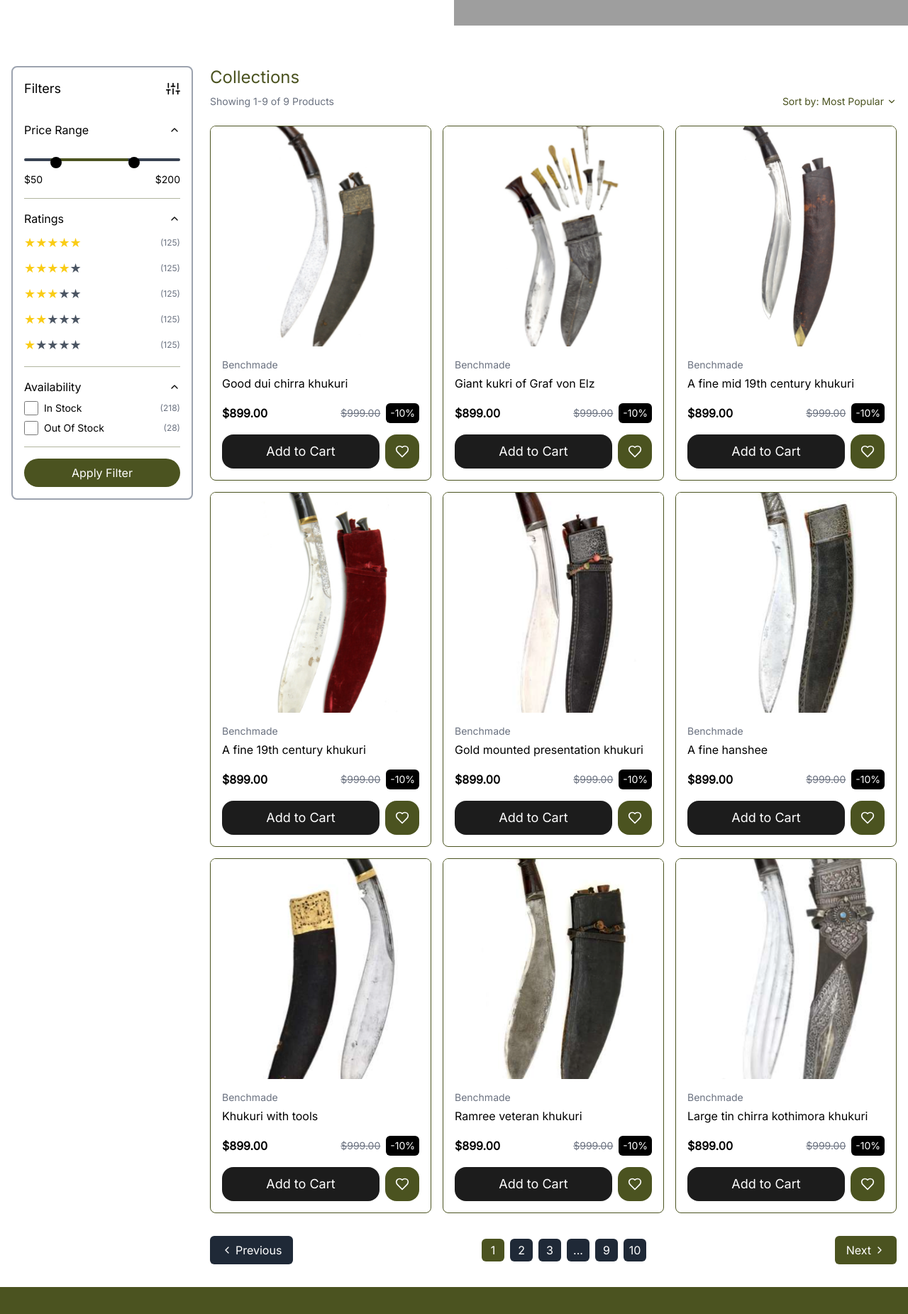
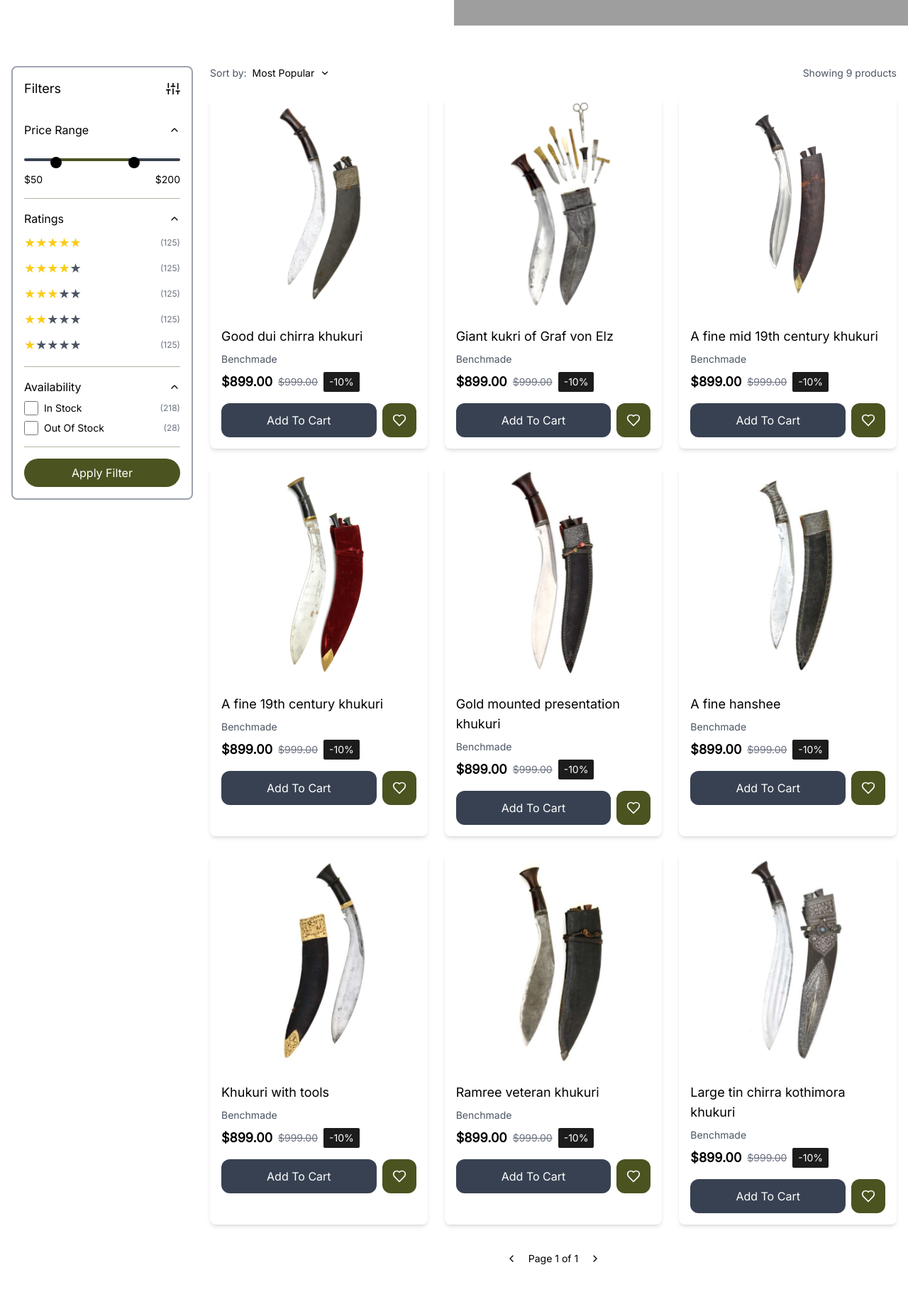
Before and after one commit to zennie2001/rgcreationsnepal, a Next.js app: page /collections in a window 1280 px wide. Shown: the part 540-2391 px from the top of the page at 71% size. Built offline with nearby package versions, Linux system fonts and the light colour scheme; grey boxes are pictures that could not be loaded.

Commit message:
sid commit3

```diff
--- a/package.json
+++ b/package.json
@@ -18,6 +18,7 @@
     "react": "^18.3.1",
     "react-dom": "^18.3.1",
     "react-hook-form": "^7.55.0",
+    "react-hot-toast": "^2.5.2",
     "react-icons": "^5.3.0",
     "react-toastify": "^11.0.5",
     "swiper": "^11.2.6",
--- a/src/app/(home)/collections/[slug]/ProductDetailClient.tsx
+++ b/src/app/(home)/collections/[slug]/ProductDetailClient.tsx
@@ -266,7 +266,135 @@ export default function ProductDetailClient({ product, reviews }: Props) {
             </button>
           </div>
         </div>
+
       </div>
+      {/* Product details tabs */}
+        <div className="mb-12">
+          <div className="border-b bg-[#fafafa] border-gray-300 mb-6">
+            <div className="flex">
+              <button
+                className={`py-3 px-6 font-medium relative ${
+                  selectedTab === "details" ? "text-gray-800" : "text-gray-500"
+                }`}
+                onClick={() => setSelectedTab("details")}
+              >
+                Product Details
+                {selectedTab === "details" && (
+                  <div className="absolute bottom-0 left-0 w-full h-0.5 bg-green-800"></div>
+                )}
+              </button>
+              <button
+                className={`py-3 px-6 font-medium relative ${
+                  selectedTab === "reviews" ? "text-gray-800" : "text-gray-500"
+                }`}
+                onClick={() => setSelectedTab("reviews")}
+              >
+                Reviews
+                {selectedTab === "reviews" && (
+                  <div className="absolute bottom-0 left-0 w-full h-0.5 bg-green-800"></div>
+                )}
+              </button>
+            </div>
+          </div>
+
+          {selectedTab === "details" && (
+            <div className="prose max-w-none">
+              <h2 className="text-xl font-bold mb-4">
+                Talwar Sword – Hand-Forged Indo-Nepalese Blade with Brass Hilt
+              </h2>
+              <p className="mb-4">
+                The 24-inch Talwar sword by expert forge talents features
+                Indo-Nepalese blade design with the ornamental beauty of a
+                handcrafted brass hilt. Forged in Nepal using traditional
+                techniques and regional influence, the blade represents a
+                harmonious blend of Eastern and Western sword-making traditions,
+                precisely curved for ceremonial elegance.
+              </p>
+              <p className="mb-4">
+                Crafted from high-carbon steel salvaged from truck leaf springs,
+                the blade is water-tempered to provide optimal hardness and
+                flexibility. The curve is a dramatic 24-inch sweep with
+                exquisite along cutting, sharpened to a fine edge and polished
+                for a semi-reflective finish.
+              </p>
+              <p className="mb-4">
+                The handcrafted brass hilt features intricate detailing inspired
+                by traditional Indo-Nepalese ornamental designs and elegant
+                Tibetan flourishes. The sword comes with a scabbard for safe
+                storage and ceremonial display. Whether used for martial
+                training, costume, or collection, this Talwar sword is a
+                powerful presence in both form and function.
+              </p>
+              <p>
+                The Talwar is a curved blade with roots in the Indian
+                subcontinent, heavily influenced by Persian scimitars and
+                Central Asian weapons. It was adopted by Indian and Nepali
+                warriors alike for its curved shape, fine edge and flared tip
+                that effectively combines the cutting/slashing capabilities of
+                Eastern/Western blade designs to create an innovative and
+                historical significance.
+              </p>
+              <button className="text-green-800 font-medium mt-4">
+                View More
+              </button>
+            </div>
+          )}
+
+          {selectedTab === "reviews" && (
+            <div>
+              <div className="flex justify-between items-center mb-6">
+                <h2 className="text-xl font-bold">All Reviews (449)</h2>
+                <div className="flex gap-4 items-center">
+                  <div className="flex items-center gap-2">
+                    <span className="text-gray-600">Sort by:</span>
+                    <select className="border border-gray-300 rounded px-2 py-1 text-sm">
+                      <option>Latest</option>
+                      <option>Highest Rated</option>
+                      <option>Lowest Rated</option>
+                    </select>
+                  </div>
+                  <button className="bg-green-800 hover:bg-green-700 text-white px-4 py-2 rounded text-sm">
+                    Write a Review
+                  </button>
+                </div>
+              </div>
+
+              <div className="grid grid-cols-1 md:grid-cols-2 gap-6">
+                {reviews.map((review) => (
+                  <div
+                    key={review.id}
+                    className="border border-gray-200 rounded-lg p-4 relative"
+                  >
+                    <div className="flex mb-2">
+                      {renderStars(review.rating)}
+                    </div>
+                    <h3 className="font-bold flex items-center gap-2 mb-1">
+                      {review.author}
+                      {review.verified && (
+                        <span className="bg-green-100 text-green-600 text-xs px-1 py-0.5 rounded-full">
+                          ✓
+                        </span>
+                      )}
+                    </h3>
+                    <p className="text-gray-600 mb-4">{review.content}</p>
+                    <span className="text-gray-500 text-sm">
+                      Posted on {review.date}
+                    </span>
+                    <button className="absolute top-4 right-4 text-gray-500">
+                      •••
+                    </button>
+                  </div>
+                ))}
+              </div>
+
+              <div className="flex justify-center mt-8">
+                <button className="bg-green-800 hover:bg-green-700 text-white py-2 px-6 rounded">
+                  Load More Reviews
+                </button>
+              </div>
+            </div>
+          )}
+        </div>
     </>
   );
 }
--- a/src/app/(home)/collections/page.tsx
+++ b/src/app/(home)/collections/page.tsx
@@ -16,6 +16,8 @@ import productItems from "@/constants/products";
 import Image from "next/image";
 import { Heart } from "lucide-react";
 import Link from "next/link";
+import { useCartStore } from "@/app/(home)/store/useCartStore";
+import { toast } from "react-toastify";
 
 // Types
 interface FilterOption {
@@ -51,6 +53,12 @@ const KnivesCollectionPage: React.FC = () => {
     "Blade Finish": true,
     "Scabbard Type": true,
   });
+  const addItem = useCartStore((state) => state.addItem);
+
+  const handleAddToCart = (product: any) => {
+    addItem(product);
+    toast.success("Added to cart!");
+  };
 
   const [currentPage, setCurrentPage] = useState(1);
   const [sortBy, setSortBy] = useState("Most Popular");
@@ -234,40 +242,35 @@ const KnivesCollectionPage: React.FC = () => {
               </div>
             </div>
 
-            {/* Main Content */}
+            {/* Products Grid */}
             <div className="flex-1">
-              <div className="mb-6">
-                <h1 className="md:text-2xl text-xl font-medium text-darkGreen">
-                  Collections
-                </h1>
-                <div className="flex flex-col md:flex-row gap-2 justify-between items-start md:items-center mt-2">
-                  <span className="text-sm text-gray-500">
-                    Showing 1-{productItems.length} of {productItems.length}{" "}
-                    Products
-                  </span>
+              {/* Sort and Filter Controls */}
+              <div className="flex justify-between items-center mb-6">
+                <div className="flex items-center gap-2">
+                  <span className="text-sm text-gray-600">Sort by:</span>
                   <div className="relative">
                     <button
-                      className="flex items-center bg-transparent text-sm text-darkGreen"
+                      className="flex items-center gap-2 text-sm font-medium"
                       onClick={() => setShowSortDropdown(!showSortDropdown)}
                     >
-                      Sort by: {sortBy} <FiChevronDown className="ml-1" />
+                      {sortBy}
+                      {showSortDropdown ? (
+                        <FiChevronUp />
+                      ) : (
+                        <FiChevronDown />
+                      )}
                     </button>
                     {showSortDropdown && (
-                      <div className="absolute right-0 mt-2 w-48 bg-gray-900 border border-gray-800 rounded-md shadow-lg z-10">
-                        <ul className="py-1">
+                      <div className="absolute top-full left-0 mt-1 bg-white border border-gray-200 rounded-lg shadow-lg z-10">
                         {[
                           "Most Popular",
                           "Price: Low to High",
                           "Price: High to Low",
-                            "Newest",
+                          "Newest First",
                         ].map((option) => (
-                            <li key={option}>
                           <button
-                                className={`block px-4 py-2 text-sm w-full text-left ${
-                                  sortBy === option
-                                    ? "text-darkGreen"
-                                    : "text-black hover:bg-gray-800"
-                                }`}
+                            key={option}
+                            className="block w-full text-left px-4 py-2 text-sm hover:bg-gray-100"
                             onClick={() => {
                               setSortBy(option);
                               setShowSortDropdown(false);
@@ -275,67 +278,60 @@ const KnivesCollectionPage: React.FC = () => {
                           >
                             {option}
                           </button>
-                            </li>
                         ))}
-                        </ul>
                       </div>
                     )}
                   </div>
                 </div>
+                <div className="text-sm text-gray-600">
+                  Showing {productItems.length} products
+                </div>
               </div>
 
               {/* Products Grid */}
-              <div className="grid grid-cols-1 md:grid-cols-2 lg:grid-cols-3 gap-4">
+              <div className="grid grid-cols-1 md:grid-cols-2 lg:grid-cols-3 gap-6">
                 {productItems.map((product) => (
                   <div
                     key={product.id}
-                    className="bg-primary border-darkGreen border rounded-lg overflow-hidden"
+                    className="bg-white rounded-lg overflow-hidden shadow-md"
                   >
-                    {/* Product Image */}
                     <Link href={`/collections/${formatSlug(product.name)}`}>
-                      <div className="relative">
+                      <div className="relative aspect-square">
                         <img
                           src={product.image.src}
                           alt={product.name}
-                          className="w-full aspect-square object-cover "
+                          className="w-full h-full object-contain"
                         />
                       </div>
                     </Link>
-
-                    {/* Product Info */}
                     <div className="p-4">
                       <Link href={`/collections/${formatSlug(product.name)}`}>
-                        <p className="text-gray-500 text-sm">{product.brand}</p>
-                        <h3 className="font-medium text-black mt-1 mb-4 line-clamp-2">
+                        <h3 className="text-lg font-medium mb-2 line-clamp-2">
                           {product.name}
                         </h3>
                       </Link>
-
-                      {/* Price */}
-                      <div className="flex items-center justify-between gap-2">
-                        <span className="text-black font-bold">
+                      <p className="text-gray-600 text-sm mb-2">
+                        {product.brand}
+                      </p>
+                      <div className="flex items-center gap-2 mb-4">
+                        <span className="text-lg font-bold">
                           ${product.salePrice.toFixed(2)}
                         </span>
-                        <div className="flex gap-2 items-center">
                         <span className="text-gray-500 line-through text-sm">
                           ${product.originalPrice.toFixed(2)}
                         </span>
-                          <span className="text-white bg-black px-1.5 py-1 rounded-md text-sm">
+                        <span className="text-white bg-[#1c1c1c] px-2 py-1 rounded-sm text-sm">
                           -{product.discount}%
                         </span>
                       </div>
-                      </div>
-
-                      {/* Buy Now Button */}
-                      <div className="flex mt-4 gap-2">
-                        <Link
-                          href="/collections/details"
-                          className="bg-[#1c1c1c] text-center hover:bg-gray-600 text-white py-2.5 text-lg font-medium px-4 rounded-2xl flex-grow"
+                      <div className="flex gap-2">
+                        <button
+                          onClick={() => handleAddToCart(product)}
+                          className="flex-1 bg-gray-700 hover:bg-gray-600 text-white py-2 px-4 rounded-xl"
                         >
-                          Add to Cart
-                        </Link>
-                        {/* Wishlist Button */}
-                        <button className=" w-12 h-12 flex bg-darkGreen  items-center justify-center rounded-2xl">
+                          Add To Cart
+                        </button>
+                        <button className="bg-darkGreen w-12 h-12 flex items-center justify-center rounded-xl">
                           <Heart size={20} color="white" />
                         </button>
                       </div>
@@ -345,38 +341,37 @@ const KnivesCollectionPage: React.FC = () => {
               </div>
 
               {/* Pagination */}
-              <div className="mt-8 flex flex-col md:flex-row justify-between  items-center gap-2">
-                <button className="bg-gray-800 hover:bg-gray-700 text-white py-2 px-4 rounded-md flex items-center">
-                  <FiChevronLeft className="mr-1" /> Previous
+              <div className="flex justify-center mt-8">
+                <div className="flex items-center gap-2">
+                  <button
+                    className="p-2 rounded-full hover:bg-gray-100"
+                    onClick={() => setCurrentPage((prev) => Math.max(prev - 1, 1))}
+                    disabled={currentPage === 1}
+                  >
+                    <FiChevronLeft />
                   </button>
-                <div className="flex gap-2">
-                  {[1, 2, 3, "...", 9, 10].map((page, index) => (
+                  <span className="text-sm">
+                    Page {currentPage} of {Math.ceil(productItems.length / 9)}
+                  </span>
                   <button
-                      key={index}
-                      className={`w-8 h-8 flex items-center justify-center rounded-md ${
-                        currentPage === page
-                          ? "bg-darkGreen text-white"
-                          : "bg-gray-800 hover:bg-gray-700 text-white"
-                      }`}
+                    className="p-2 rounded-full hover:bg-gray-100"
                     onClick={() =>
-                        typeof page === "number" && setCurrentPage(page)
+                      setCurrentPage((prev) =>
+                        Math.min(prev + 1, Math.ceil(productItems.length / 9))
+                      )
                     }
+                    disabled={currentPage === Math.ceil(productItems.length / 9)}
                   >
-                      {page}
-                    </button>
-                  ))}
-                </div>
-
-                <button className="bg-darkGreen hover:bg-darkGreen text-white py-2 px-4 rounded-md flex items-center">
-                  Next <FiChevronRight className="ml-1" />
+                    <FiChevronRight />
                   </button>
                 </div>
               </div>
             </div>
           </div>
+        </div>
       </section>
-
-      {/* <NewsLetter /> */}
+      <FAQ />
+      <NewsLetter />
     </main>
   );
 };
--- a/src/app/(home)/product/[slug]/page.tsx
+++ b/src/app/(home)/product/[slug]/page.tsx
@@ -1,4 +1,4 @@
-import { products } from "../../data/product";
+import { products } from "@/constants/products";
 import { notFound } from "next/navigation";
 import PageHeader from "@/components/PageHeader";
 import ProductImageSlider from "@/components/ProductImageSlider";
--- a/src/components/PageHeader.tsx
+++ b/src/components/PageHeader.tsx
@@ -11,15 +11,15 @@ export default function PageHeader({
   link: string;
 }) {
   return (
-    <div className="w-full  h-60 md:h-80 bg-darkGreen flex_center flex-col text-primary relative">
+    <div className="w-full  h-44  bg-darkGreen flex_center flex-col text-primary relative">
       <Image
         src={pageHeaderImage}
         alt="page header image"
         className="w-full h-full object-cover"
       />
       <div className="absolute inset-0 bg-gradient-to-r from-lightGreen to-darkGreen"></div>
-      <div className="flex_center flex-col gap-8 absolute">
-        <h1 className="text-2xl md:text-[2.5rem] mt-10 md:mt-32 text-center font-semibold">
+      <div className="flex_center flex-col gap-6 absolute">
+        <h1 className="text-2xl md:text-3xl  text-center font-semibold">
           {title}
         </h1>
         <div className="flex_center gap-3 py-2 px-4 border border-primary rounded-md text-base">
--- a/src/sections/Products.tsx
+++ b/src/sections/Products.tsx
@@ -3,6 +3,8 @@ import React, { useState } from "react";
 import { Heart } from "lucide-react";
 import products from "@/constants/products";
 import Link from "next/link";
+import { useCartStore } from "@/app/(home)/store/useCartStore";
+import { toast } from "react-toastify";
 
 // Filter tabs
 const filterTabs = [
@@ -14,6 +16,12 @@ const filterTabs = [
 const Products = () => {
   const formatSlug = (name: string) => name.toLowerCase().replace(/ /g, "-");
   const [activeFilter, setActiveFilter] = useState("featured");
+  const addItem = useCartStore((state) => state.addItem);
+
+  const handleAddToCart = (product: any) => {
+    addItem(product);
+    toast.success("Added to cart!");
+  };
 
   return (
     <section className="w-full bg-primary text-white  px-6 md:px-12 lg:px-16">
@@ -89,7 +97,10 @@ const Products = () => {
 
                 {/* Buy Now Button */}
                 <div className="flex mt-4 gap-2">
-                  <button className="bg-gray-700 hover:bg-gray-600  text-white py-2 px-4 rounded-xl flex-grow">
+                  <button
+                    onClick={() => handleAddToCart(product)}
+                    className="bg-gray-700 hover:bg-gray-600  text-white py-2 px-4 rounded-xl flex-grow"
+                  >
                     Add To Cart
                   </button>
                   {/* Wishlist Button */}
```
Also changed, not shown: src/app/(home)/cart/page.tsx (+8 -8 lines), src/app/(home)/collections/[slug]/page.tsx (+4 -3 lines), src/app/(home)/store/useCartStore.ts (+60 -24 lines), src/components/Checkout.tsx (+3 -4 lines), src/components/ProductCard.tsx (+4 -4 lines), src/sections/Footer.tsx (+27 -3 lines), 1 other file (tests, documents, lock files or other folders). Lines whose indentation alone changed are shown as unchanged.
